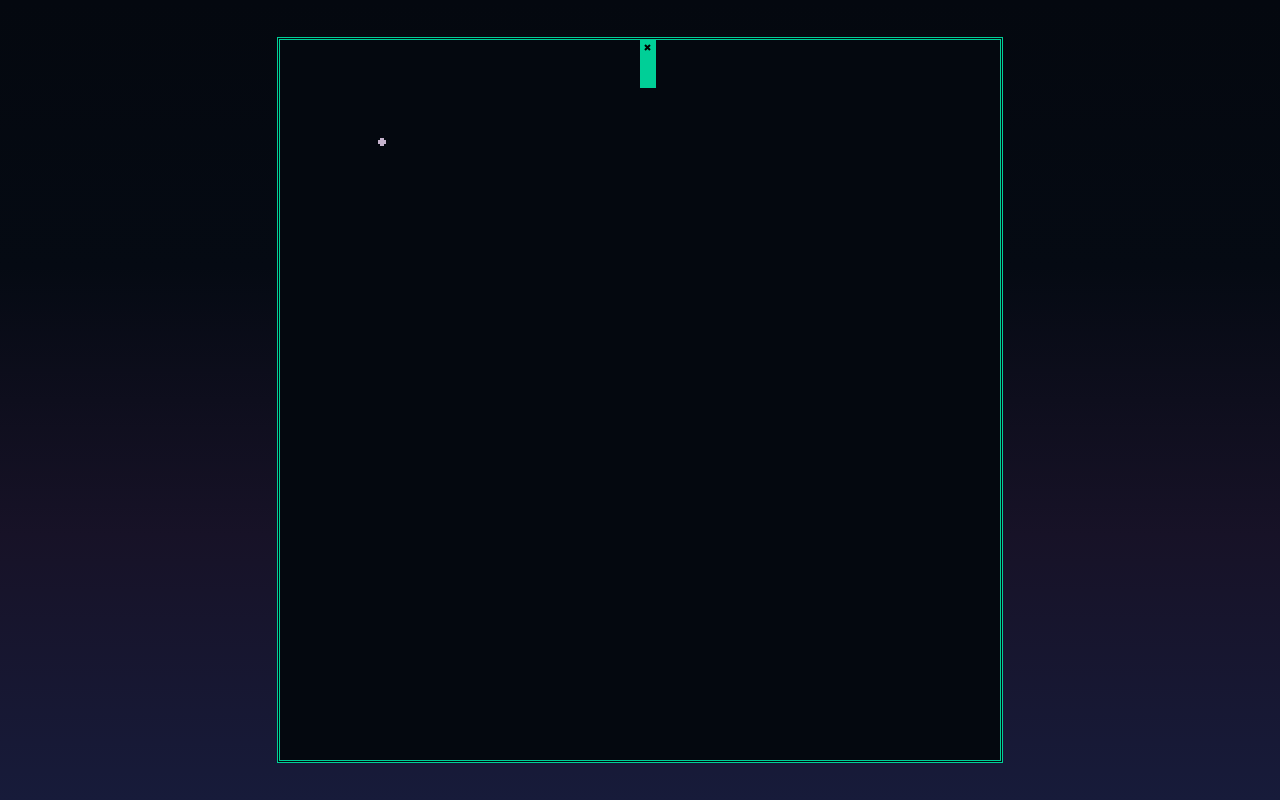
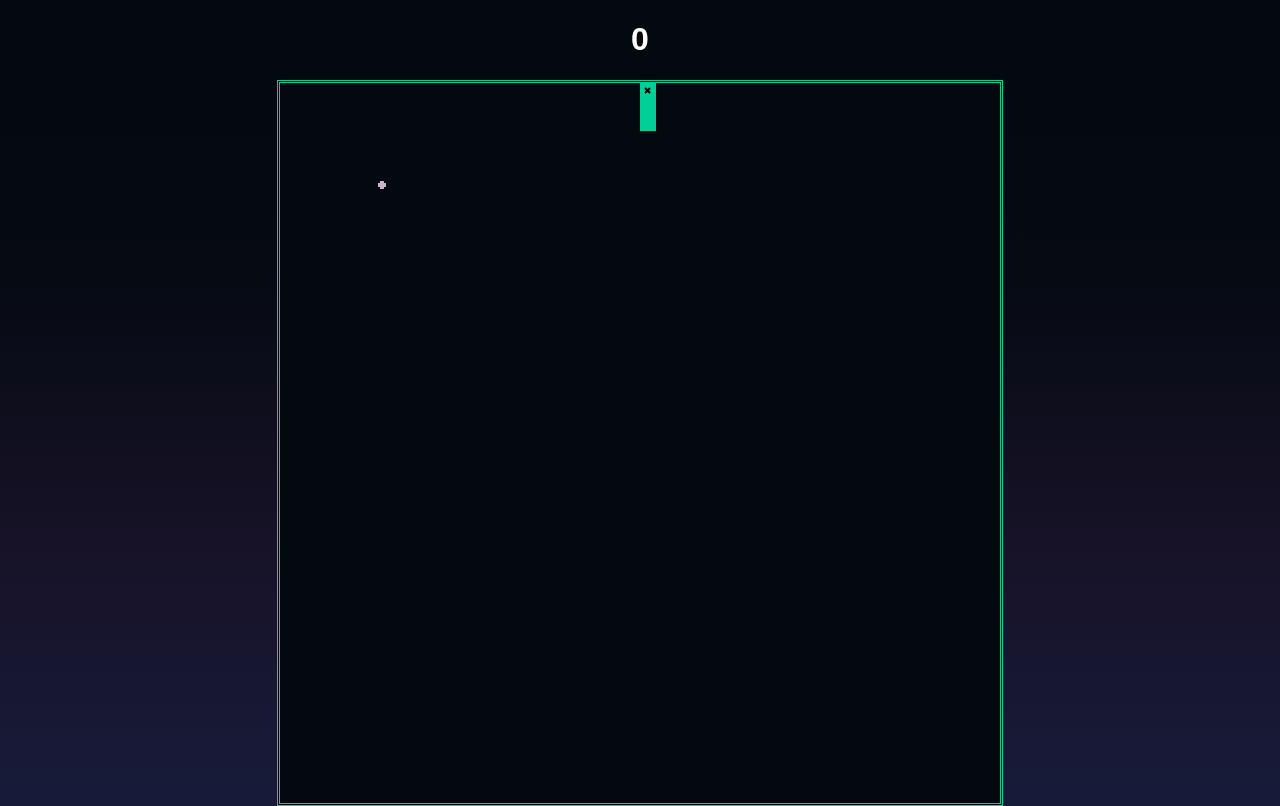
Before and after one commit to IMenezes-GH/SnakeTS, a website with bundled scripts: page index.html in a window 1280 px wide. Built offline with nearby package versions, Linux system fonts and the light colour scheme.

Commit message:
Adds scoreboard

```diff
--- a/index.html
+++ b/index.html
@@ -20,6 +20,10 @@
             display: grid;
             justify-content: center;
             align-items: center;
+
+            text-align: center;
+            font-family:fantasy;
+            color:white;
         }
 
         #canvas{
@@ -34,6 +38,7 @@
 </head>
 <body>
     <main>
+        <h1 id="score">0</h1>
         <canvas id="canvas"></canvas>
     </main>
     <script type="module" src="./dist/main.js"></script>
--- a/src/main.ts
+++ b/src/main.ts
@@ -3,6 +3,7 @@ import { BodySegment, Head, Snake } from "./snake.js"
 
 const canvas: HTMLCanvasElement = document.getElementById("canvas") as HTMLCanvasElement
 const ctx: CanvasRenderingContext2D = canvas.getContext('2d')!
+const score = document.getElementById('score') as HTMLHeadingElement
 
 // CONFIGURATION ==========================================
 
@@ -95,6 +96,8 @@ document.addEventListener(('keydown'), (event) => {
 */
 async function gameLoop(): Promise<void> {
 
+    score.innerText = (Snake.getSize() - 5).toString()
+
     while (loop && !gameOver) {
 
         await sleep(MS_PER_FRAME)
@@ -121,6 +124,7 @@ async function gameLoop(): Promise<void> {
                 Snake.addBody(new BodySegment(Food.pellet.coordinates))
                 Snake.setColors(Food.pellet.color)
                 canvas.style.borderColor = Food.pellet.color
+                score.innerText = (Snake.getSize() - 5).toString()
 
                 Food.pellet = new Pellet({
                     x: Math.floor(canvas.width * 0.1 + Math.random() * canvas.width * 0.8),
```
